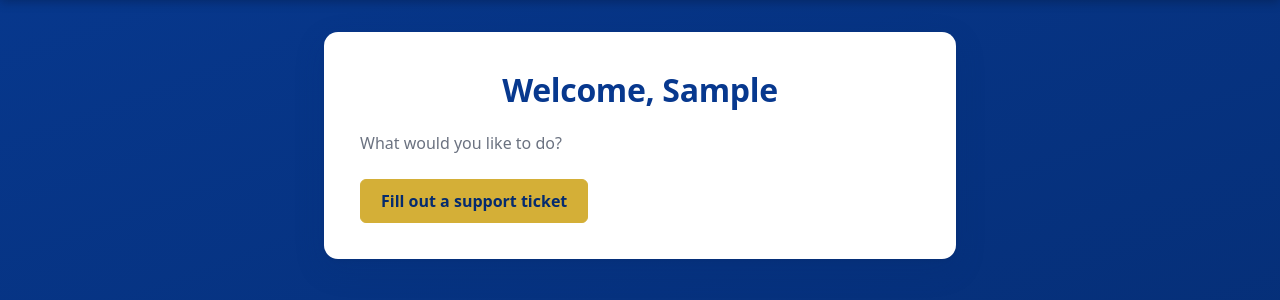
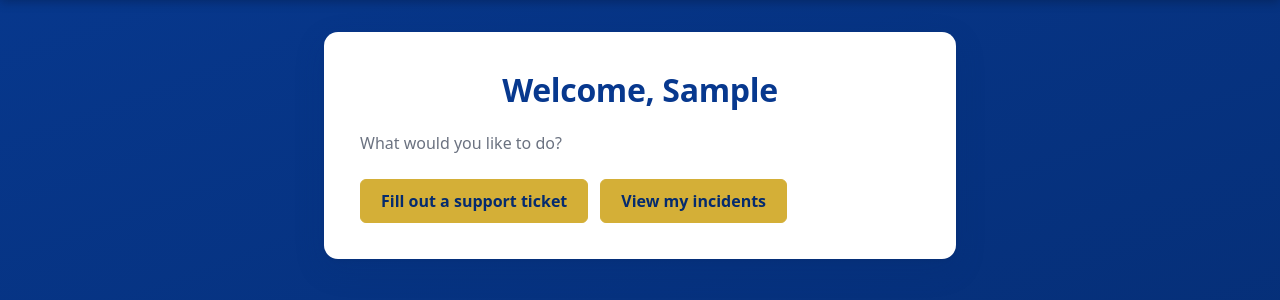
Before and after one commit to ZiedRbd/COSC-3339-Fall-2026-Term-Project, a Django app: page /incidents/landing in a window 1280 px wide. Shown: the part 60-360 px from the top of the page. Run offline with Django 5.2, Linux system fonts and the light colour scheme; the visitor is signed in with stand-in values (Sample User, id 1).

Commit message:
Show incident list link to reporters, labeled by role

```diff
--- a/templates/incidents/landing.html
+++ b/templates/incidents/landing.html
@@ -8,7 +8,9 @@
   <div class="actions">
     <a href="{% url 'form' %}" class="btn-gold">Fill out a support ticket</a>
     {% if user.role == "solver" %}
-      <a href="{% url 'incidents' %}" class="btn-gold">View active incidents</a>
+      <a href="{% url 'incidents' %}" class="btn-gold">View team incidents</a>
+    {% else %}
+      <a href="{% url 'incidents' %}" class="btn-gold">View my incidents</a>
     {% endif %}
   </div>
 </div>
```
